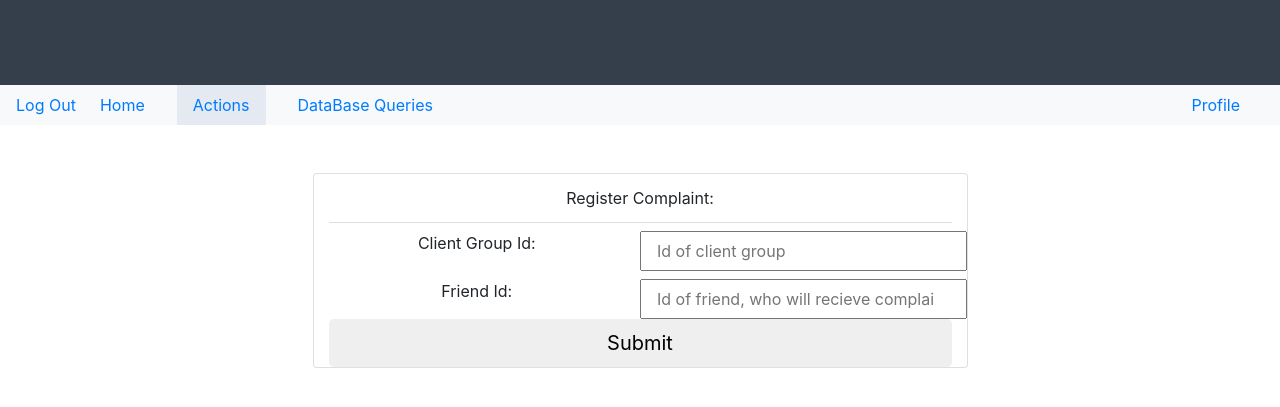
After one commit to LilJohny/FriendsRenting, a Flask app: page /register_complaint in a window 1280 px wide. The commit adds this page. Shown: the top 407 px of the page. Run offline with Flask 2, Linux system fonts and the light colour scheme; the visitor is signed in with stand-in values (Sample User, id 1); parts of the project's set-up code (start-up, migrations or seed data) failed here and were passed over; some libraries are stand-ins or nearby versions.

Commit message:
Something

```diff
--- a/src/templates/actions_clients.html
+++ b/src/templates/actions_clients.html
@@ -34,10 +34,10 @@
                 Actions for clients
             </button>
             <div class="mt-2">
-                <button class="dropdown-item" type="button">Hire a group of friends for a holiday</button>
-                <button class="dropdown-item" type="button">Hire a friend for a date</button>
+                <button class="dropdown-item" type="button" onclick="location.href='/hire_friends_for_a_fest'">Hire a group of friends for a fest</button>
+                <button class="dropdown-item" type="button" onclick="location.href='/hire_friend_for_a_date'">Hire a friend for a date</button>
                 <button class="dropdown-item" type="button" onclick="location.href='/giving_a_present'">Give a gift to a friend</button>
-                <button class="dropdown-item" type="button">Register a complaint against a hired friend</button>
+                <button class="dropdown-item" type="button" onclick="location.href='/register_complaint'">Register a complaint against a hired friend</button>
             </div>
         </div>
     </div>
--- /dev/null
+++ b/src/templates/register_complaint.html
@@ -0,0 +1,58 @@
+{% extends "base.html" %}
+{% block title %}
+    <title>Dashboard - Register Complaint</title>
+{% endblock %}
+
+
+{% block styles %}
+    <link rel="stylesheet" type="text/css" href="{{ url_for('static',filename='styles/profile.css') }}">
+{% endblock %}
+
+
+{% block content %}
+    <nav class="navbar navbar-light bg-light">
+        <form class="form-inline">
+            <div>
+                {% if current_user.is_anonymous %}
+                    <a href="{{ url_for('login') }}">Log In</a>
+                {% else %}
+                    <a href="{{ url_for('logout') }}">Log Out</a>
+                {% endif %}
+            </div>
+            <a class="nav-item nav-link" href="{{ url_for('index') }}">Home</a>
+            <a class="nav-item nav-link active" href="{{ url_for('actions') }}">Actions</a>
+            <a class="nav-item nav-link" href="{{ url_for('queries') }}">DataBase Queries</a>
+        </form>
+        {% if not current_user.is_anonymous %}
+            <a class="nav-item nav-link" href="{{ url_for('profile') }}">Profile</a>
+        {% endif %}
+    </nav>
+    <div class="row mt-5">
+        {% with messages = get_flashed_messages() %}
+            {% if messages %}
+                <ul class=flashes>
+                    {% for message in messages %}
+                        <li>{{ message }}</li>
+                    {% endfor %}
+                </ul>
+            {% endif %}
+        {% endwith %}
+        <div class="card col-6 m-auto">
+            <div class="card-header">Register Complaint:</div>
+            <form action="{{ url_for('register_complaint') }}" method="POST">
+                {{ form.hidden_tag() }}
+                <div class="mt-2">
+                    <div class="row mt-2">
+                        <p class="col-6">Client Group Id:</p>
+                        {{ form.client_group_id(class_="col-6", placeholder="Id of client group") }}
+                    </div>
+                    <div class="row mt-2">
+                        <p class="col-6">Friend Id:</p>
+                        {{ form.friend_id(class_="col-6", placeholder="Id of friend, who will recieve complaint") }}
+                    </div>
+                </div>
+                {{ form.submit(class_="btn btn-lg btn-block") }}
+            </form>
+        </div>
+    </div>
+{% endblock %}
--- a/src/views/client_action_views.py
+++ b/src/views/client_action_views.py
@@ -3,8 +3,12 @@ from flask_login import login_required, current_user
 from sqlalchemy.orm import Session
 import datetime
 from app import app
+from forms.complaint_form import ComplaintForm
 from forms.give_present_form import GivePresentForm
 from models import engine
+from models.client_group import ClientGroup
+from models.client_group_record import ClientGroupRecord
+from models.complaint import Complaint
 from models.friend import Friend
 from models.present import Present
 
@@ -34,3 +38,33 @@ def give_a_present():
         session.commit()
         return render_template('success.html')
     return render_template('give_present.html', title='Giving a present', form=form)
+
+
+@app.route('/register_complaint', methods=['POST', 'GET'])
+@login_required
+def register_complaint():
+    form = ComplaintForm()
+    if form.validate_on_submit() and form.validate():
+        session = Session(bind=engine)
+        client_group_id = form.client_group_id.data
+        user_client_id = current_user.client_id
+        client_group_id_valid = session.query(ClientGroup, ClientGroupRecord).select_from(ClientGroup). \
+            filter(ClientGroup.client_group_id == client_group_id). \
+            join(ClientGroupRecord). \
+            filter(ClientGroupRecord.client_id == user_client_id).all()
+        client_group_id_valid = len(client_group_id_valid) != 0
+        friend_id = form.friend_id.data
+        friend_id_valid = session.query(Friend).filter(Friend.friend_id == friend_id).all()
+        friend_id_valid = len(friend_id_valid) != 0
+        if not friend_id_valid or not client_group_id_valid:
+            flash("Wrong Friend Id or Client Group Id", category="error")
+            return redirect(url_for('register_complaint'))
+        today = datetime.datetime.today()
+        complaint = Complaint()
+        complaint.friend = friend_id
+        complaint.client_group = client_group_id
+        complaint.date = today
+        session.add(complaint)
+        session.commit()
+        return render_template('success.html')
+    return render_template('register_complaint.html', title='Register complaint', form=form)
```
